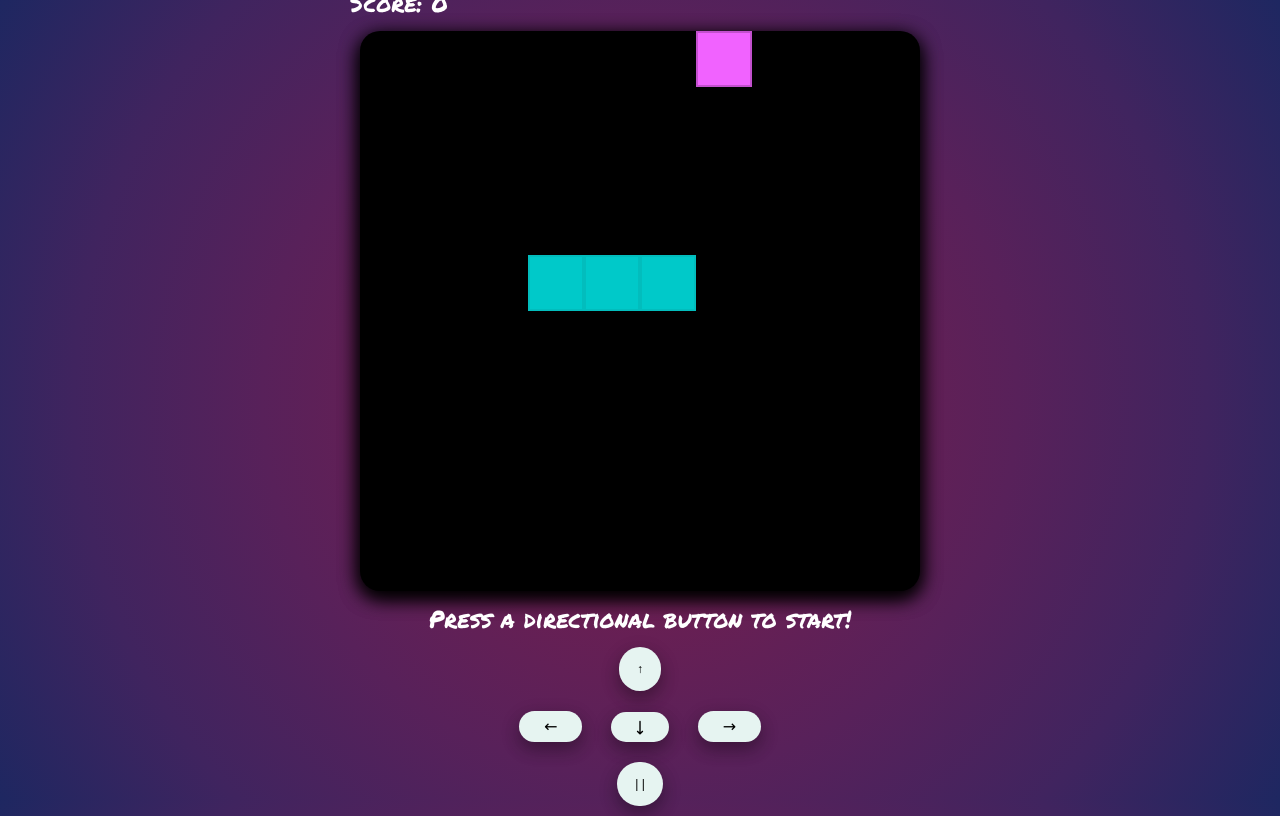
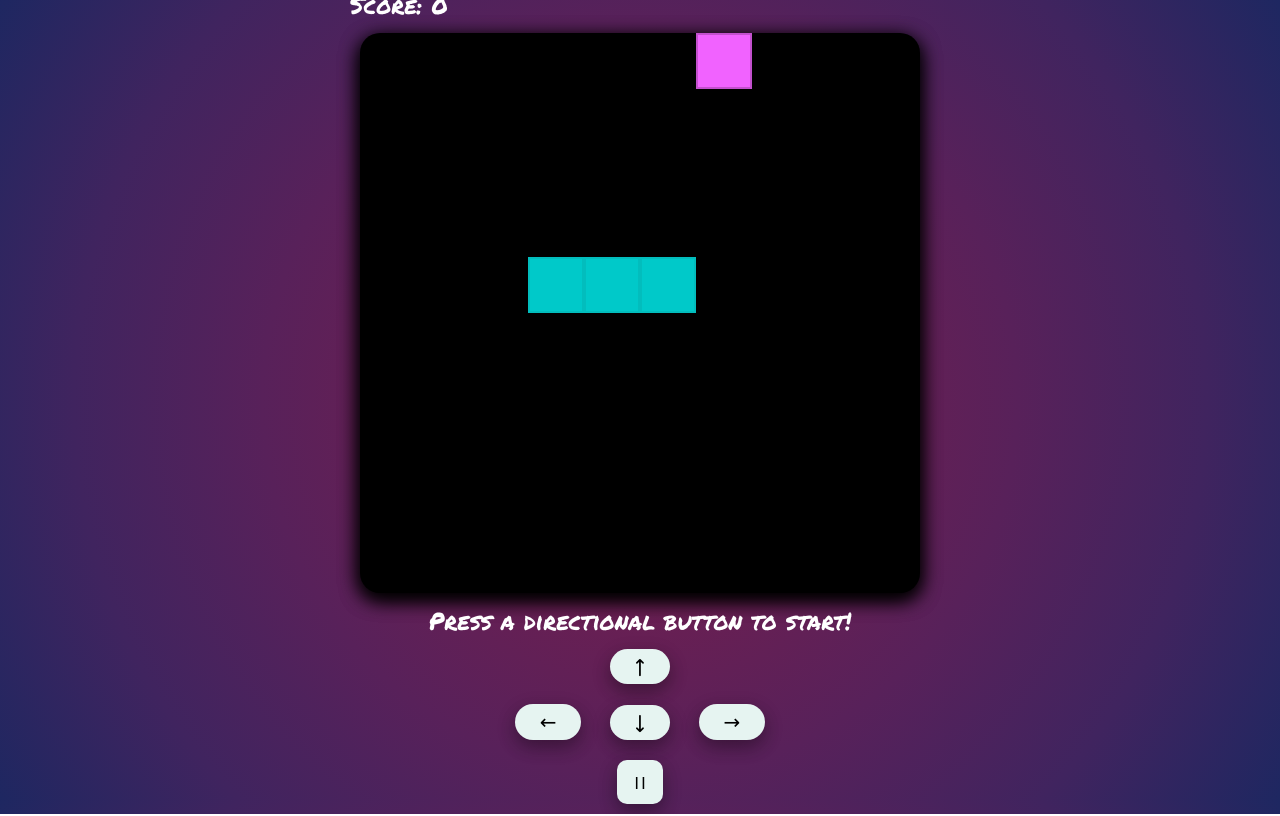
Before and after one commit to RyanVine/snake-game, a plain HTML site: page index.html in a window 1280 px wide. Drawn offline with Linux system fonts and the light colour scheme.

Commit message:
Changed button layout and font size

```diff
--- a/index.html
+++ b/index.html
@@ -121,7 +121,7 @@
         <div class="snake-game__instructions">
           Press a directional button to start!
         </div>
-        <button class="snake-game__button--up">↑</button>
+        <button class="snake-game__button--up button--arrow">↑</button>
         <div class="snake-game__buttons">
           <button class="snake-game__button--left button--arrow">←</button>
 
--- a/styles/_layout.scss
+++ b/styles/_layout.scss
@@ -26,9 +26,9 @@ body {
     margin: 10px;
     border: none;
     font-size: 12px;
-    font-weight: 400;
+    font-weight: 800;
     padding: 15px 18px;
-    border-radius: 100px;
+    border-radius: 10px;
     background-color: #e6f4f1;
     color: #000000;
     box-shadow: 0 8px 16px 0 rgba(0,0,0,0.2), 0 6px 20px 0 rgba(0,0,0,0.19);
@@ -40,7 +40,7 @@ body {
  .button--arrow {
   margin: 10px;
   border: none;
-  font-size: 16px;
+  font-size: 20px;
   font-weight: 400;
   font-family: "Comfortaa", cursive;
   padding: 6px 25px;
```
Also changed, not shown: styles/main.css.
